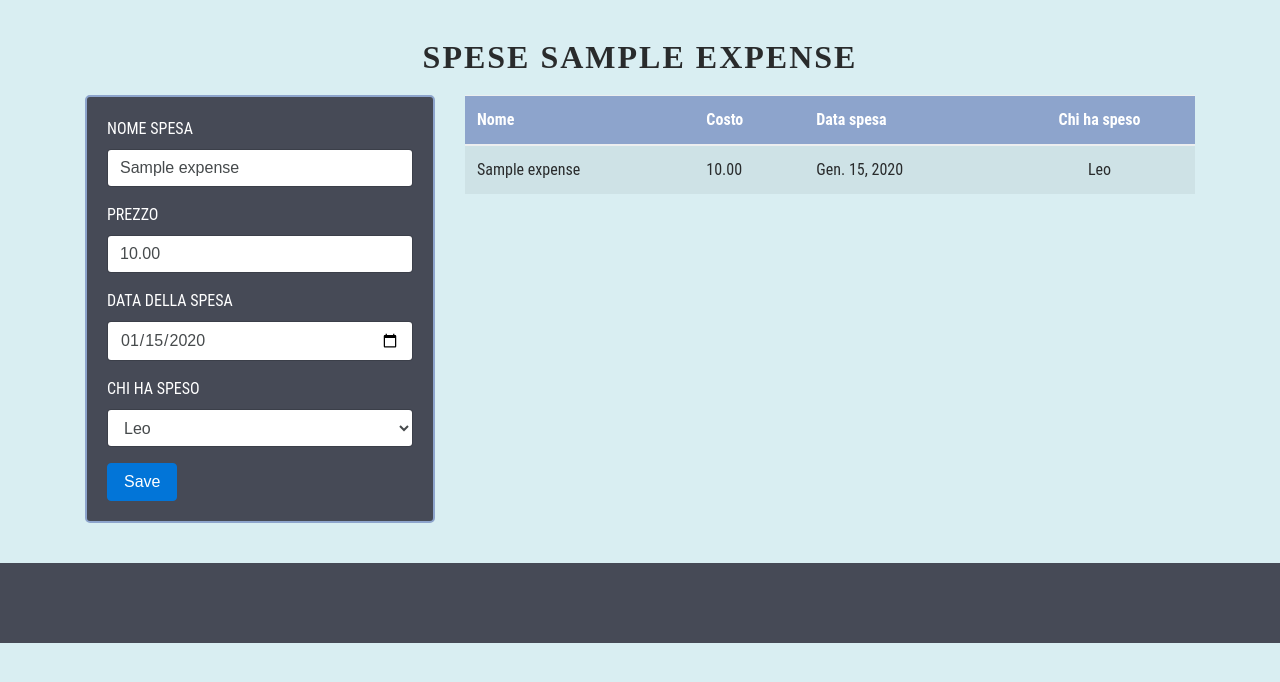
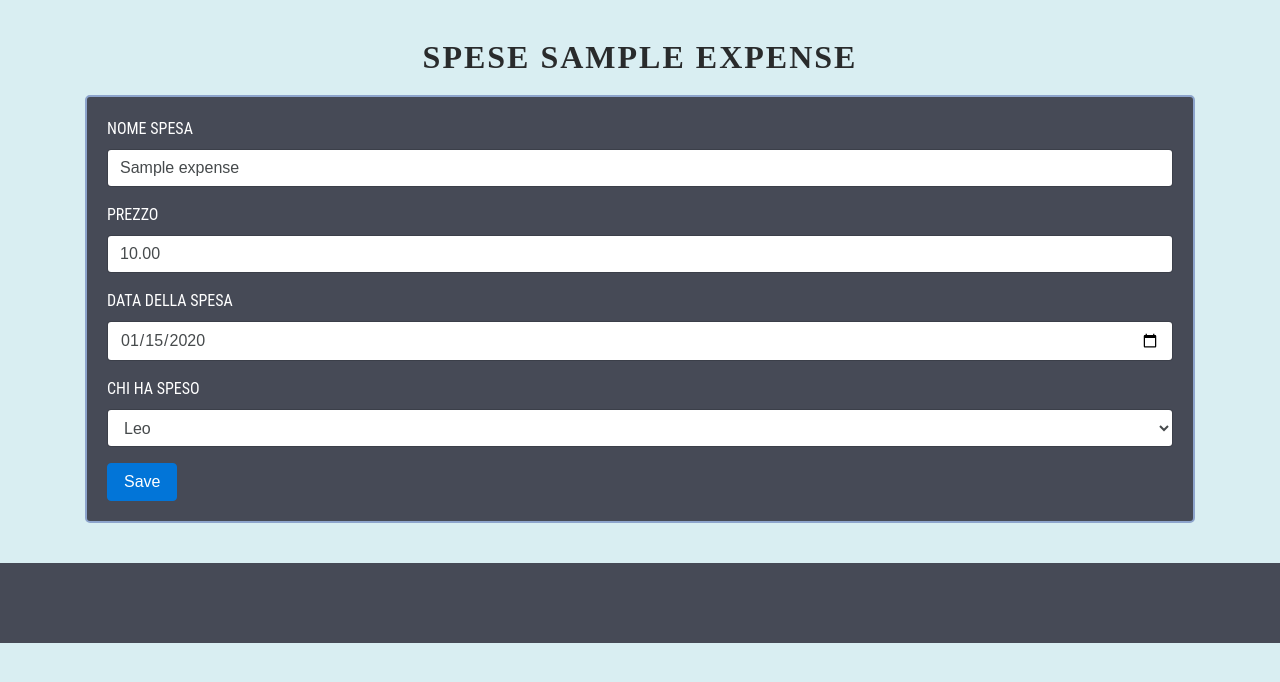
Before and after one commit to protoroto/house-managment, a Django app: page /expenses/1/ in a window 1280 px wide. Shown: the part 82-764 px from the top of the page. Run offline with Django 3.2, Linux system fonts and the light colour scheme; tables that the repository leaves empty hold one stand-in row (values such as "Sample post"); some libraries are stand-ins or nearby versions.

Commit message:
Remove useless table from detail pages

```diff
--- a/house_management/templates/deadlines/expense_detail.html
+++ b/house_management/templates/deadlines/expense_detail.html
@@ -7,34 +7,12 @@
 	<div class="col-sm-12">
 		<h2>Spese {{ expense.title }}</h2>
 	</div>
-	<div class="col-sm-4">
+	<div class="col-sm-12">
 		<form class="add-form" action="" method="post">
 		    {% csrf_token %}
 		    {% render_form serializer template_pack='rest_framework/vertical' %}
 		    <button type="submit" class="btn btn-primary">Save</button>
 		</form>
 	</div>
-	<div class="col-sm-8">
-		<table class="table table-hover table-striped">
-			<thead class="thead-inverse">
-			    <tr>
-			      	<th>Nome</th>
-			      	<th>Costo</th>
-			      	<th>Data spesa</th>
-			      	<th class="text-center">Chi ha speso</th>
-			    </tr>
-			</thead>
-			<tbody>
-			    <tr>
-			      	<td>{{ expense.title }}</td>
-			      	<td>{{ expense.cost }}</td>
-			      	<td>{{ expense.payed_date }}</td>
-			      	<td class="text-center">
-			      		{{ expense.get_person }}
-					</td>
-			    </tr>
-			</tbody>
-		</table>
-	</div>
 </div>
 {% endblock %}
```
Also changed, not shown: house_management/templates/deadlines/memo_detail.html (+1 -23 lines).
